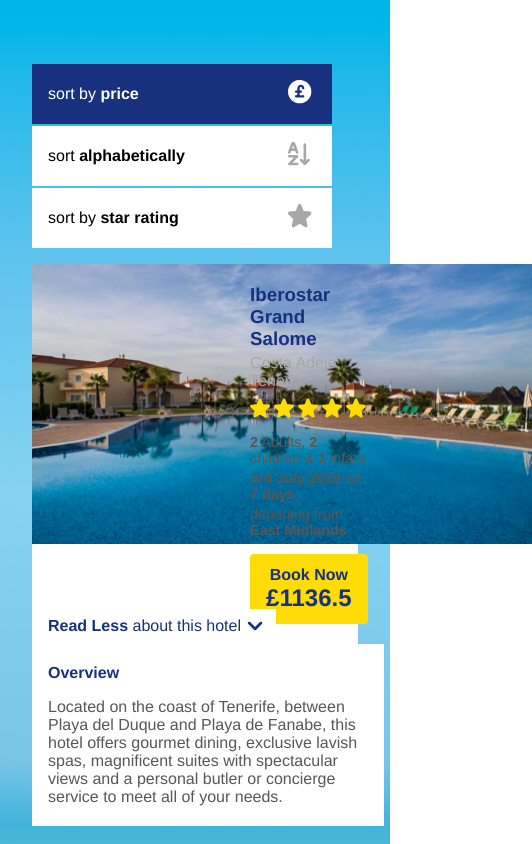
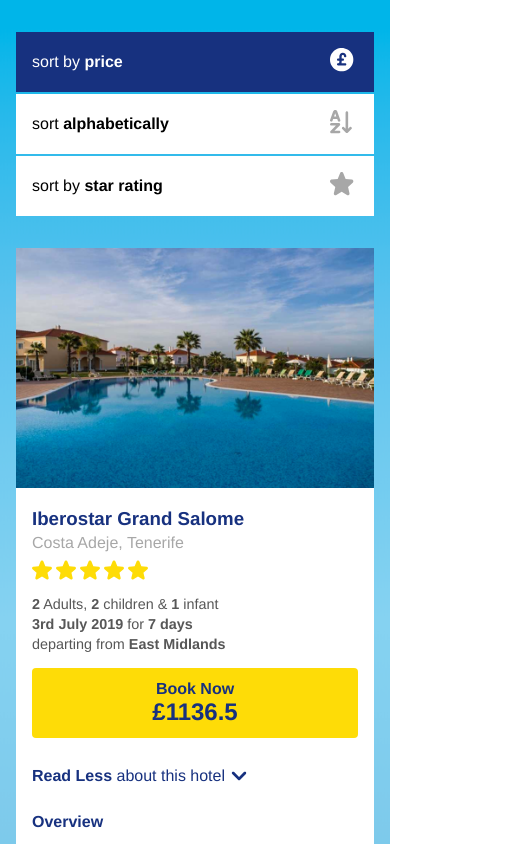
Before and after one commit to MattyGlen123/hotels, a Next.js app: page / in a window 390 px wide. Shown: the top 844 px of the page, 532 px wide, since content can reach past the window. Built offline with nearby package versions, Linux system fonts and the light colour scheme.

Commit message:
Make responsive

```diff
--- a/src/components/accordion/accordion.module.scss
+++ b/src/components/accordion/accordion.module.scss
@@ -1,10 +1,12 @@
+$tablet: 65rem;
+
 .root {
-
+  z-index: 2;
 }
 
 .toggle {
   --buttonHeight: 2.2rem;
-  margin-top: calc(var(--buttonHeight) * -1);
+
   height: var(--buttonHeight);
   display: flex;
   align-items: center;
@@ -14,6 +16,12 @@
   color: var(--navy);
   cursor: pointer;
   font-size: 1rem;
+  width: 100%;
+
+  @media only screen and (min-width: $tablet) {
+    margin-top: calc(var(--buttonHeight) * -1);
+    width: initial;
+  }
 }
 
 .toggle-icon {
--- a/src/components/card/card.module.scss
+++ b/src/components/card/card.module.scss
@@ -1,10 +1,19 @@
+$tablet: 65rem;
+
 .root {
   display: grid;
   grid-template-areas:
-  "image details"
-  "overview overview";
-  grid-template-columns: 62% auto;
+  "image"
+  "details"
+  "overview";
   background-color: var(--white);
+
+  @media only screen and (min-width: $tablet) {
+    grid-template-areas:
+      "image details"
+      "overview overview";
+    grid-template-columns: 62% auto;
+  }
 }
 
 .details {
@@ -15,6 +24,13 @@
 .image-wrap {
   grid-area: image;
   position: relative;
+  min-height: 15rem;
+  z-index: 1;
+}
+
+.image {
+  width: 100%;
+  height: 100%;
 }
 
 .overview {
--- a/src/components/card/card.tsx
+++ b/src/components/card/card.tsx
@@ -23,13 +23,15 @@
 }: CardProps) => {
   return (
     <article className={styles.root}>
-      <Image
-        className={styles.image}
-        src={image.src}
-        alt={image.alt}
-        width={500}
-        height={280}
-      />
+      <div className={styles['image-wrap']}>
+        <Image
+          className={styles.image}
+          src={image.src}
+          alt={image.alt}
+          layout="fill"
+          objectFit="cover"
+        />
+      </div>
 
       <div className={styles.details}>
         <h3 className={styles.name}>{name}</h3>
--- a/src/components/current-weather/current-weather.type.tsx
+++ /dev/null
@@ -1,3 +0,0 @@
-import { CurrentWeatherData } from "@/core/types/weather.type";
-
-export type CurrentWeatherProps = CurrentWeatherData & {};
--- a/src/components/filters/filters.module.scss
+++ b/src/components/filters/filters.module.scss
@@ -2,5 +2,4 @@
   display: flex;
   flex-direction: column;
   gap: 2px;
-  max-width: 300px;
 }
--- a/src/pages/index.tsx
+++ b/src/pages/index.tsx
@@ -20,10 +20,11 @@
 
   return (
     <main className={styles.root}>
+      <div className={styles.inner}>
         {isLoading && <Loading />}
 
         {!isLoading && isSuccess && (
-        <>
+          <div className={styles.content}>
             <Filters
               activeFilter={activeFilter}
               ariaLabel="Sorting Options"
@@ -43,14 +44,16 @@
                 </li>
               ))}
             </ul>
-        </>
+          </div>
         )}
 
         {!isLoading && isError && (
           <p className={styles.error}>
-          Sorry, their was an issue finding the hotels. Please try again later.
+            Sorry, their was an issue finding the hotels. Please try again
+            later.
           </p>
         )}
+      </div>
     </main>
   )
 }
--- a/src/styles/index.module.scss
+++ b/src/styles/index.module.scss
@@ -1,10 +1,34 @@
+$medium: 48rem;
+$large: 65rem;
+
 .root {
   min-height: 100vh;
   background-image: url('/background.png');
   background-size: auto 100%;
   background-repeat: repeat-x;
   background-position: center;
-  padding: 4rem 2rem;
+}
+
+.inner {
+  padding: 2rem 1rem;
+  max-width: 40rem;
+  margin: 0 auto;
+
+  @media only screen and (min-width: $medium) {
+    padding: 4rem 2rem;
+  }
+
+  @media only screen and (min-width: $large) {
+    max-width: 70rem;
+  }
+}
+
+.content {
+  @media only screen and (min-width: $large) {
+    display: grid;
+    grid-template-columns: 18.75rem auto;
+    gap: 4rem;
+  }
 }
 
 .list {
@@ -12,9 +36,14 @@
   flex-direction: column;
   padding: 0;
   list-style: none;
-  max-width: 800px;
+  margin-top: 2rem;
   margin-left: auto;
   gap: 2rem;
+  width: 100%;
+
+  @media only screen and (min-width: $large) {
+    margin-top: 0;
+  }
 }
 
 .error {
```
Also changed, not shown: src/components/current-weather/current-weather.tsx (deleted, +0 -36 lines), 1 other file (tests, documents, lock files or other folders). Lines whose indentation alone changed are shown as unchanged.
